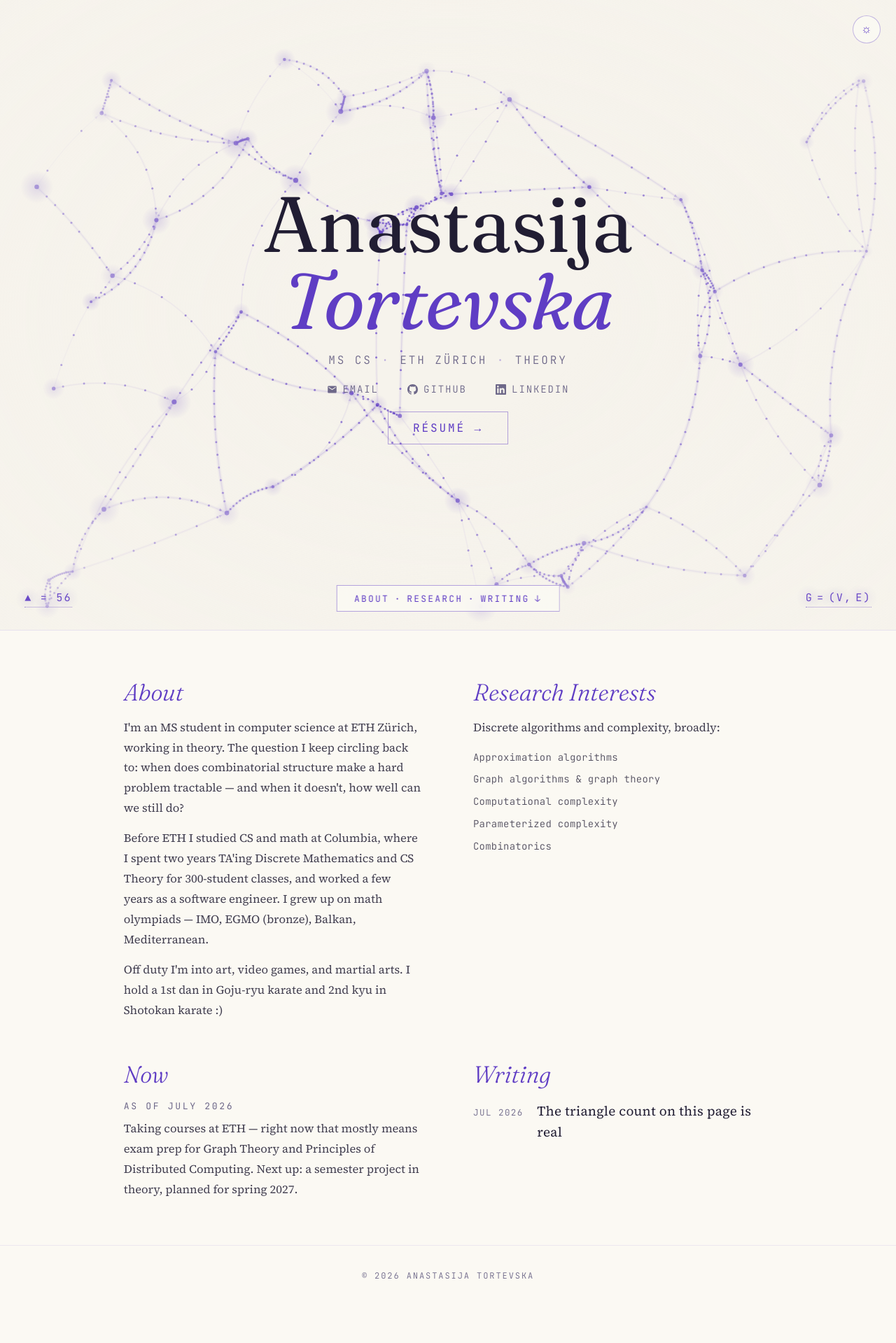
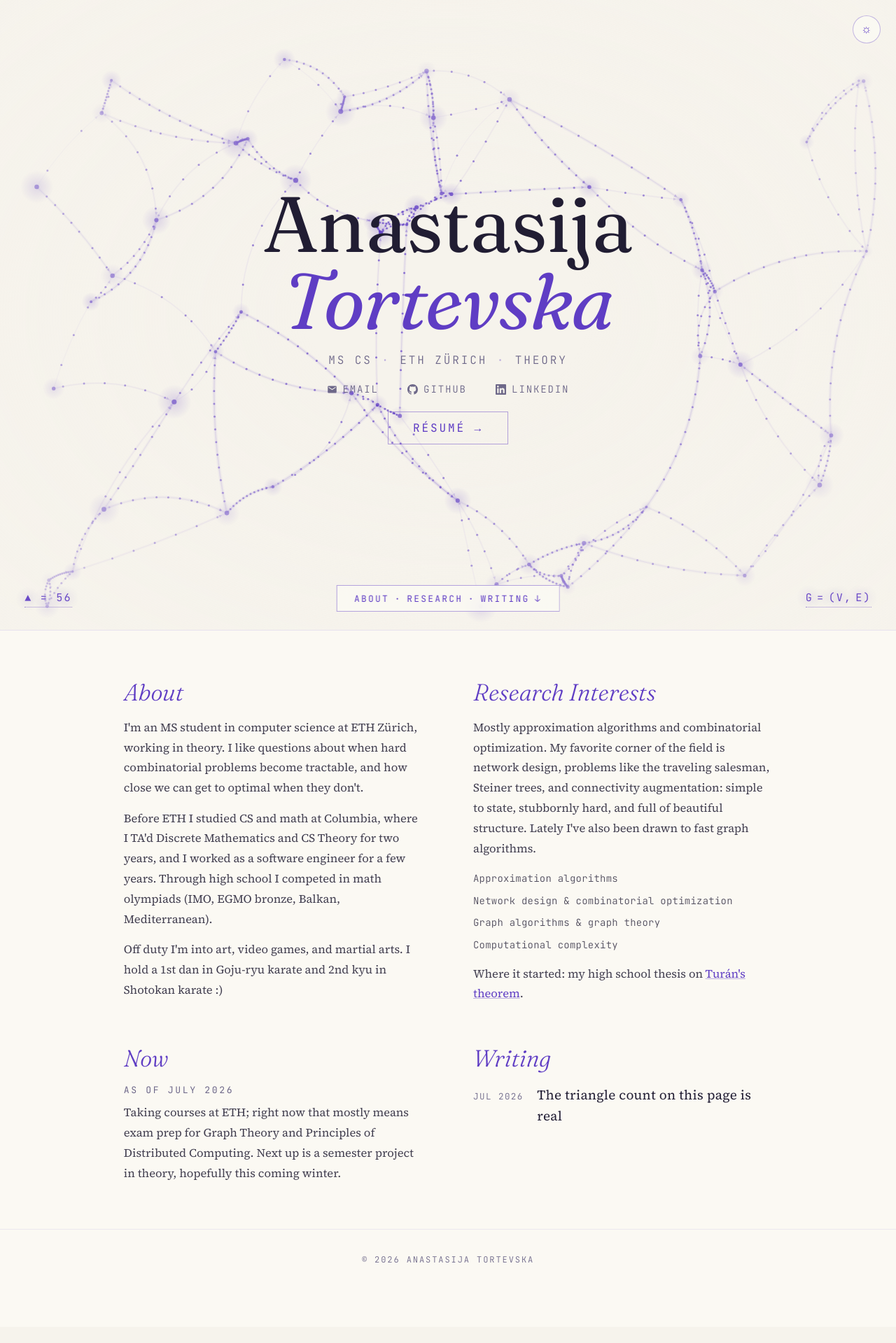
Before and after one commit to anastasijatortevska/tasija.com, a Jekyll site: the page built from index.html, in a window 1280 px wide. Shown: the whole page at 70% size. Built offline with Jekyll 4.4.1, drawn with Linux system fonts in a browser that asks for light colours; after the commit the page ends 1896 px from its top, so only the background shows below that.

Commit message:
more natural copy, research geared to network design, turan thesis link
- rewrite about, research interests, and now sections without em dashes
- research interests now lead with approximation and network design
  (tsp, steiner trees, connectivity augmentation) plus fast graph
  algorithms
- link high school thesis on turan's theorem from research interests
- semester project timing loosened to 'this coming winter'

```diff
--- a/index.html
+++ b/index.html
@@ -6,11 +6,11 @@
   <meta charset="utf-8">
   <meta name="viewport" content="width=device-width, initial-scale=1.0">
   <title>Anastasija Tortevska</title>
-  <meta name="description" content="Anastasija Tortevska — MS CS student at ETH Zürich specializing in theoretical computer science. Interests: approximation algorithms, graph theory, computational complexity.">
+  <meta name="description" content="Anastasija Tortevska, MS CS student at ETH Zürich working in theory: approximation algorithms, network design, graph theory, complexity.">
 
   <meta property="og:type" content="website">
   <meta property="og:title" content="Anastasija Tortevska">
-  <meta property="og:description" content="MS CS at ETH Zürich, specializing in theory — approximation algorithms, graph theory, computational complexity.">
+  <meta property="og:description" content="MS CS at ETH Zürich, working in theory: approximation algorithms, network design, graph theory, complexity.">
   <meta property="og:url" content="https://tasija.com/">
   <meta property="og:image" content="https://tasija.com/assets/img/og.png">
   <meta name="twitter:card" content="summary_large_image">
@@ -315,6 +315,15 @@
 
     .section p + p { margin-top: 0.9rem; }
 
+    .section p a {
+      color: var(--accent);
+      text-decoration: underline;
+      text-decoration-color: rgba(var(--rgb), 0.4);
+      transition: text-decoration-color 0.22s;
+    }
+
+    .section p a:hover { text-decoration-color: rgba(var(--rgb), 0.9); }
+
     .section ul {
       list-style: none;
       padding: 0;
@@ -462,7 +471,7 @@
   </div>
 
   <button type="button" class="legend-item legend-left" id="tri-count" title="Highlight the triangles in the graph behind this page"></button>
-  <button type="button" class="legend-item legend-right" id="glyph" title="The background is a live graph — hover to see it">G&thinsp;=&thinsp;(V,&thinsp;E)</button>
+  <button type="button" class="legend-item legend-right" id="glyph" title="The background is a live graph, hover to see it">G&thinsp;=&thinsp;(V,&thinsp;E)</button>
 </header>
 
 <a class="scroll-cue" id="scroll-cue" href="#about">about <span class="dot">&middot;</span> research <span class="dot">&middot;</span> writing <span class="arr" id="cue-arr">&#8595;</span></a>
@@ -472,27 +481,27 @@
 
     <section class="section" id="about">
       <h2>About</h2>
-      <p>I'm an MS student in computer science at ETH Zürich, working in theory. The question I keep circling back to: when does combinatorial structure make a hard problem tractable — and when it doesn't, how well can we still do?</p>
-      <p>Before ETH I studied CS and math at Columbia, where I spent two years TA'ing Discrete Mathematics and CS Theory for 300-student classes, and worked a few years as a software engineer. I grew up on math olympiads — IMO, EGMO (bronze), Balkan, Mediterranean.</p>
+      <p>I'm an MS student in computer science at ETH Zürich, working in theory. I like questions about when hard combinatorial problems become tractable, and how close we can get to optimal when they don't.</p>
+      <p>Before ETH I studied CS and math at Columbia, where I TA'd Discrete Mathematics and CS Theory for two years, and I worked as a software engineer for a few years. Through high school I competed in math olympiads (IMO, EGMO bronze, Balkan, Mediterranean).</p>
       <p>Off duty I'm into art, video games, and martial arts. I hold a 1st dan in Goju-ryu karate and 2nd kyu in Shotokan karate :)</p>
     </section>
 
     <section class="section">
       <h2>Research Interests</h2>
-      <p>Discrete algorithms and complexity, broadly:</p>
+      <p>Mostly approximation algorithms and combinatorial optimization. My favorite corner of the field is network design, problems like the traveling salesman, Steiner trees, and connectivity augmentation: simple to state, stubbornly hard, and full of beautiful structure. Lately I've also been drawn to fast graph algorithms.</p>
       <ul style="margin-top: 1rem;">
         <li>Approximation algorithms</li>
+        <li>Network design &amp; combinatorial optimization</li>
         <li>Graph algorithms &amp; graph theory</li>
         <li>Computational complexity</li>
-        <li>Parameterized complexity</li>
-        <li>Combinatorics</li>
       </ul>
+      <p style="margin-top: 1rem;">Where it started: my high school thesis on <a href="assets/Turans_Theorem.pdf" target="_blank">Turán's theorem</a>.</p>
     </section>
 
     <section class="section" id="now">
       <h2>Now</h2>
       <div class="stamp">as of july 2026</div>
-      <p>Taking courses at ETH — right now that mostly means exam prep for Graph Theory and Principles of Distributed Computing. Next up: a semester project in theory, planned for spring 2027.</p>
+      <p>Taking courses at ETH; right now that mostly means exam prep for Graph Theory and Principles of Distributed Computing. Next up is a semester project in theory, hopefully this coming winter.</p>
     </section>
 
     <section class="section writing" id="writing">
```
Also changed, not shown: _posts/2026-07-07-triangles-on-this-page.md (+3 -3 lines), 1 other file.
